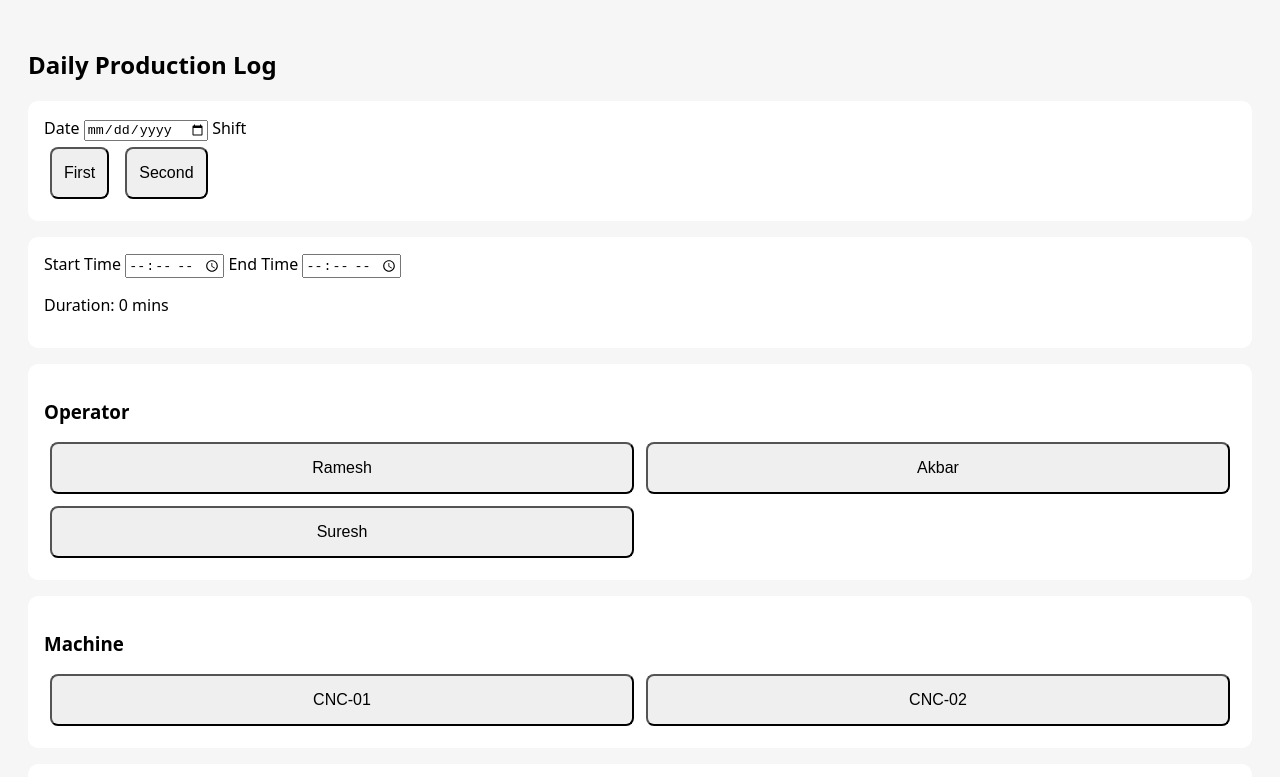
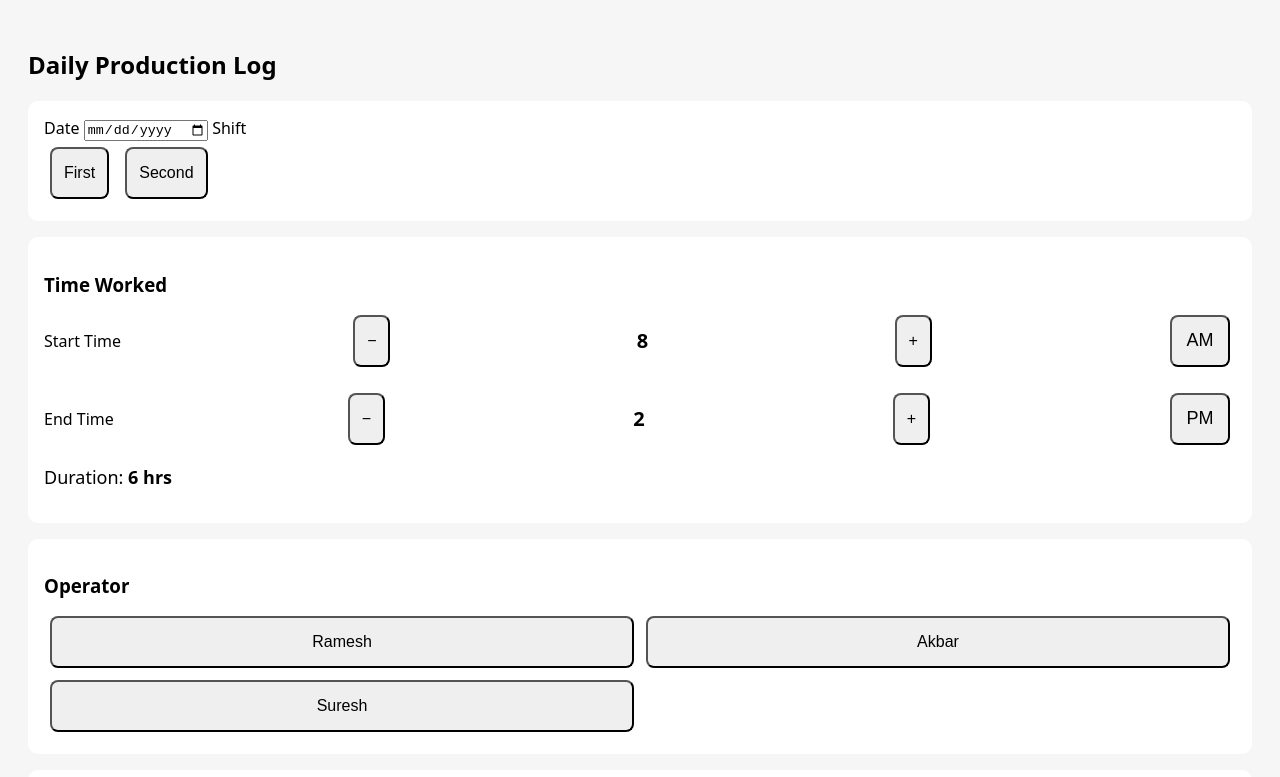
Before and after one commit to zahrahmerchant/production-pwa, a plain HTML site: page index.html in a window 1280 px wide. Shown: the top 777 px of the page. Drawn offline with Linux system fonts and the light colour scheme.

Commit message:
time update

```diff
--- a/app.js
+++ b/app.js
@@ -47,3 +47,58 @@ function reset() {
     state.qty = 0;
     document.getElementById("qty").innerText = 0;
 }
+
+let startHour = 8;
+let endHour = 2;
+let startPeriod = "AM";
+let endPeriod = "PM";
+
+function changeHour(type, delta) {
+    if (type === "start") {
+        startHour = normalizeHour(startHour + delta);
+        document.getElementById("startHour").innerText = startHour;
+    } else {
+        endHour = normalizeHour(endHour + delta);
+        document.getElementById("endHour").innerText = endHour;
+    }
+    calculateDuration();
+}
+
+function togglePeriod(type) {
+    if (type === "start") {
+        startPeriod = startPeriod === "AM" ? "PM" : "AM";
+        document.getElementById("startPeriod").innerText = startPeriod;
+    } else {
+        endPeriod = endPeriod === "AM" ? "PM" : "AM";
+        document.getElementById("endPeriod").innerText = endPeriod;
+    }
+    calculateDuration();
+}
+
+function normalizeHour(hour) {
+    if (hour < 1) return 12;
+    if (hour > 12) return 1;
+    return hour;
+}
+
+function to24Hour(hour, period) {
+    if (period === "AM") {
+        return hour === 12 ? 0 : hour;
+    } else {
+        return hour === 12 ? 12 : hour + 12;
+    }
+}
+
+function calculateDuration() {
+    const start24 = to24Hour(startHour, startPeriod);
+    const end24 = to24Hour(endHour, endPeriod);
+
+    let duration = end24 - start24;
+
+    // Handle cross-midnight (2nd shift)
+    if (duration < 0) {
+        duration += 24;
+    }
+
+    document.getElementById("duration").innerText = duration;
+}
--- a/index.html
+++ b/index.html
@@ -26,14 +26,38 @@
     </section>
 
     <section>
-        <label>Start Time</label>
-        <input type="time" id="startTime">
+        <h3>Time Worked</h3>
 
-        <label>End Time</label>
-        <input type="time" id="endTime">
+        <!-- START TIME -->
+        <div class="time-row">
+            <span>Start Time</span>
+            <button onclick="changeHour('start', -1)">−</button>
+            <span id="startHour" class="time-box">8</span>
+            <button onclick="changeHour('start', 1)">+</button>
 
-        <p>Duration: <span id="duration">0</span> mins</p>
+            <button onclick="togglePeriod('start')" id="startPeriod" class="period-btn">
+                AM
+            </button>
+        </div>
+
+        <!-- END TIME -->
+        <div class="time-row">
+            <span>End Time</span>
+            <button onclick="changeHour('end', -1)">−</button>
+            <span id="endHour" class="time-box">2</span>
+            <button onclick="changeHour('end', 1)">+</button>
+
+            <button onclick="togglePeriod('end')" id="endPeriod" class="period-btn">
+                PM
+            </button>
+        </div>
+
+        <!-- DURATION -->
+        <p class="duration">
+            Duration: <strong><span id="duration">6</span> hrs</strong>
+        </p>
     </section>
+
 
     <section>
         <h3>Operator</h3>
--- a/style.css
+++ b/style.css
@@ -37,6 +37,32 @@ button {
     color: white;
 }
 
+.time-row {
+    display: flex;
+    align-items: center;
+    justify-content: space-between;
+    margin-bottom: 14px;
+    gap: 10px;
+}
+
+.time-box {
+    min-width: 40px;
+    text-align: center;
+    font-size: 20px;
+    font-weight: bold;
+}
+
+.period-btn {
+    min-width: 60px;
+    font-size: 18px;
+}
+
+.duration {
+    margin-top: 12px;
+    font-size: 18px;
+}
+
+
 #save {
     width: 100%;
     padding: 16px;
```
